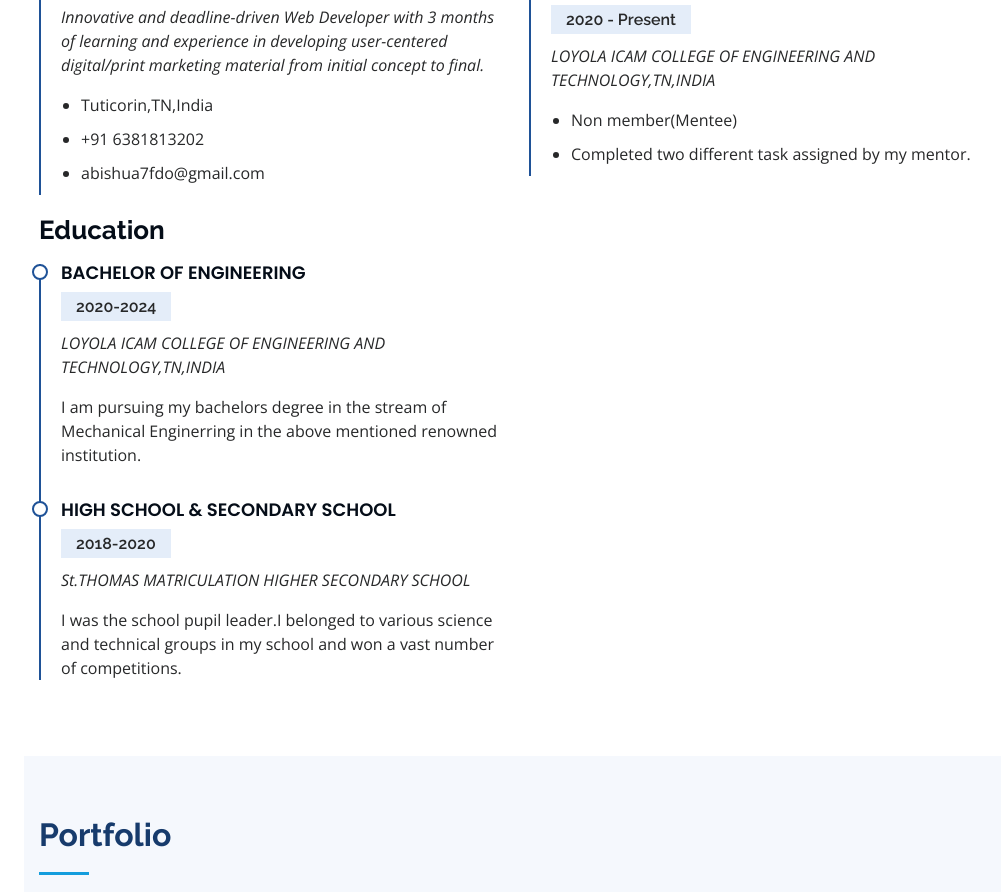
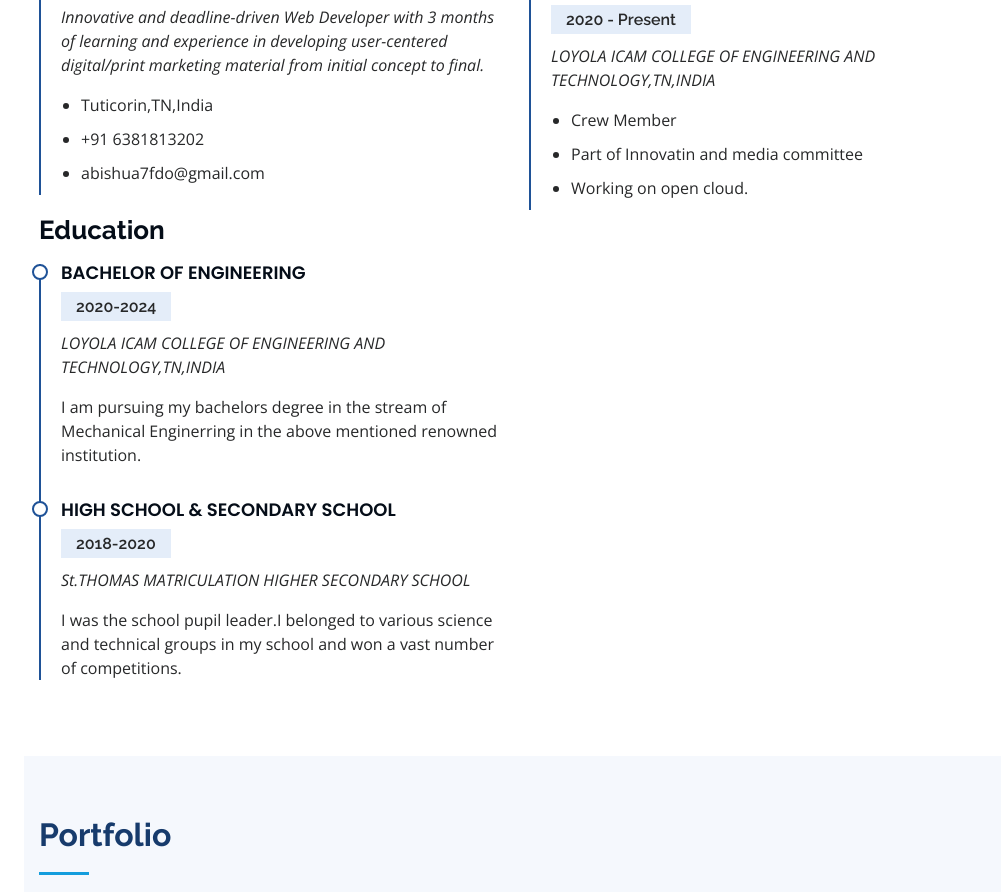
Before and after one commit to abishua7/abishua7.github.io, a plain HTML site: page index.html in a window 1280 px wide. Shown: the part 2181-3073 px from the top of the page, without its empty margins (276-1277 px from the left). Drawn offline with nearby package versions, Linux system fonts and the light colour scheme.

Commit message:
Update index.html

```diff
--- a/index.html
+++ b/index.html
@@ -220,8 +220,9 @@
               <h5>2020 - Present</h5>
               <p><em>LOYOLA ICAM COLLEGE OF ENGINEERING AND TECHNOLOGY,TN,INDIA</em></p>
               <ul>
-                <li>Non member(Mentee)</li>
-                <li> Completed two different task assigned by my mentor.</li>
+                <li>Crew Member</li>
+                <li>Part of Innovatin and media committee</li>
+                <li> Working on open cloud.</li>
 
               </ul>
             </div>
```
